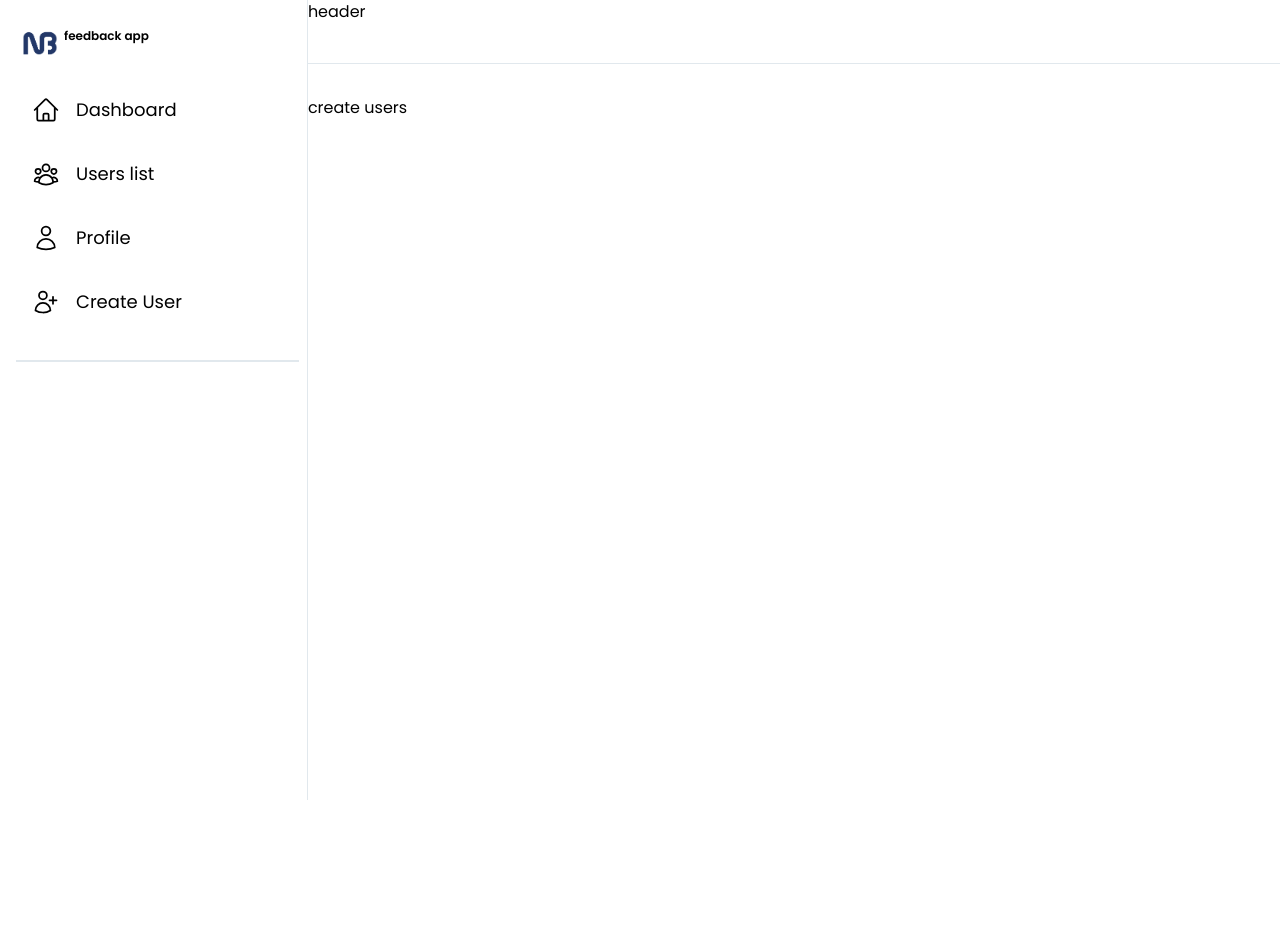
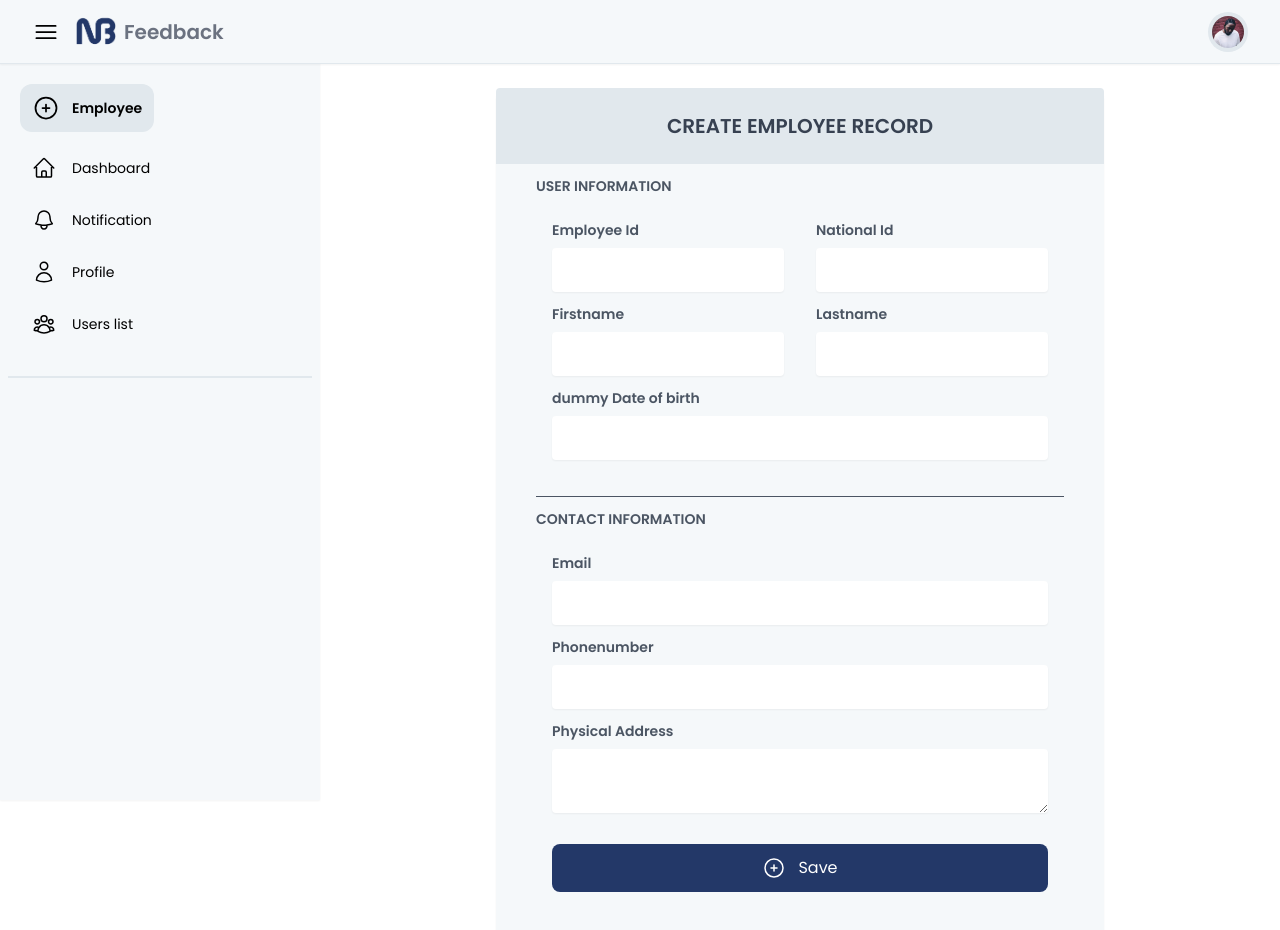
Before and after one commit to Mzala123/customer-feedback-app-frontend, a Vue app: page /add_user in a window 1280 px wide. Shown: the top 930 px of the page. Before the commit the page ends 800 px from the top, so only its background shows below. Built offline with nearby package versions, Linux system fonts and the light colour scheme.

Commit message:
create employee form

```diff
--- a/src/components/SideNav.vue
+++ b/src/components/SideNav.vue
@@ -1,26 +1,28 @@
 <template>
-  <div class="flex h-screen">
+  <div class="">
 
     <!--sidebar-->
 
-    <div class="w-96 border-r border-lighter flex flex-col ml-4">
-        <div class="flex flex-row mt-5">
-            <button class="h-12 w-12 rounded-full hover:bg-lightblue">
-                <img src="../assets/img/nblogo-blue.png"  alt="logo">
-            </button>
-            <span class="text-xs mt-2 font-semibold">feedback app</span>
+    <div class="w-80 h-screen flex flex-col fixed container shadow-sm mx-auto transition-all duration-500 top-0 bg-lighest z-50 pt-16"
+     :class="[isOpen? 'left-0' : '-left-80']">
+         <div class="flex flex-row mt-5 px-5">
+            <router-link :to="'/add_user'" class="h-12 rounded-xl bg-lighter font-semibold hover:shadow-md px-3 py-4 flex items-center w-auto">
+                 <PlusCircleIcon class="h-7 w-7 mr-2"/>
+                 <p class="block text-sm ml-1">Employee</p>
+            </router-link>
+
         </div>
-        <div class="mt-4 mr-2">
-             <router-link class="flex focus:outline-none hover:text-blue items-start px-4 py-3 w-full
-             hover:bg-lightblue rounded-full mr-auto mb-3"
+        <div class="mt-4">
+             <router-link @click="name = item.name" :class="`flex items-center focus:outline-none hover:text-blue hover:border-r-2 border-blue px-8 py-2 w-full
+             hover:bg-lighter rounded-medium mr-auto mb-3 ${name === item.name ? 'text-blue  bg-lighter border-r-2 border-blue' : '' }`"
              v-for="item of adminMenu"
              :key="item.name"
              v-bind:to="{name: item.name}">
-                <component :is="item.icon" class="h-7 w-7 mr-4 text-2xl text-left"></component>
-               <p class="text-lg font-normal text-left">{{ item.title }}</p>
+                <component :is="item.icon" class="h-6 w-6 mr-4 text-left"></component>
+                <p class="text-sm font-normal text-left">{{ item.title }}</p>
             </router-link>
 
-            <div class="border border-lighter mt-8 mb-12"></div>
+            <div class="border border-lighter mt-8 mb-12 mx-2"></div>
 
         </div>
 
@@ -28,15 +30,31 @@
     <!--end of sidebar-->
 
     <!--content-->
-    <div class="block w-full">
+    <div class="w-full transition-all duration-500" :class="[isOpen? 'md:pl-80' : 'pl-0']">
         <!--header-->
-        <div class="flex h-16 border-b border-lighter">
-            header
+        <div   class=" flex w-full justify-between h-16 fixed bg-lighest left-0 top-0 transition-all duration-500 z-[99]  items-center px-8 shadow-sm border-b border-lighter">
+           <div class="flex item-center">
+               <button @click="isOpen = !isOpen" class="">
+                 <Bars3Icon class="h-7 w-7"/>
+               </button>
+
+                <button class="h-14 w-14 rounded-full ml-2">
+                    <img src="../assets/img/nblogo-blue.png"  alt="logo">
+                </button>
+                <h1 class="block text-xl font-semibold text-gray-500 flex items-center">Feedback</h1>
+
+           </div>
+           <div>
+            <button class="flex rounded-full bg-lighter hover:bg-lightblue px-1 py-1 items-center">
+                <img src=".././assets/img/kendal.jpg" class="h-8 w-8 rounded-full" alt="">
+                <!-- <p class="pl-2"> Mtende Mwanza </p> -->
+            </button>
+           </div>
         </div>
         <!--end of header-->
 
         <!--middle content-->
-        <div>
+        <div class="pt-16 bg-white rounded-lg">
            <router-view></router-view>
         </div>
         <!--end middle contend-->
@@ -48,17 +66,22 @@
 
 <script>
 import { ref } from "vue";
-import {HomeIcon, UserPlusIcon, UserGroupIcon, UserIcon} from '@heroicons/vue/24/outline'
+import {HomeIcon, UserPlusIcon, UserGroupIcon, UserIcon,PlusCircleIcon,
+     Bars3CenterLeftIcon, Bars3Icon, PlusIcon, BellIcon} from '@heroicons/vue/24/outline'
 import router from '../router';
 export default{
+    components:{
+      Bars3CenterLeftIcon, Bars3Icon, UserPlusIcon, PlusIcon, PlusCircleIcon
+    },
     setup(){
 
 
     const adminMenu = ref([
            {title:'Dashboard', icon: HomeIcon, name:'admin-dashboard'},
-           {title:'Users list', icon: UserGroupIcon, name:'user-list'},
+           {title:'Notification', icon: BellIcon, name:'user-list'},
            {title:'Profile', icon: UserIcon, name:'admin-profile-settings'},
-           {title:'Create User', icon: UserPlusIcon, name:'add-user'}
+           {title:'Users list', icon: UserGroupIcon, name:'user-list'}
+
     ]);
 
     const name = ref('dashboard')
@@ -74,6 +97,7 @@ export default{
     login,
     isOpen
     };
+
     }
 }
 </script>
--- a/src/views/AboutView.vue
+++ b/src/views/AboutView.vue
@@ -1,6 +1,7 @@
 <template>
   <div class="container mx-auto">
    <h2>about us</h2>
+
   </div>
 </template>
 
--- a/src/views/admin/CreateUser.vue
+++ b/src/views/admin/CreateUser.vue
@@ -1,12 +1,122 @@
 <template>
-    <div class="container mx-auto mt-8">
-       <p>create users</p>
+    <div class="container mx-auto">
+          <div class="w-full lg:w-8/12 px-4 mx-auto mt-6">
+                <div class="relative flex flex-col min-w-0 break-words w-full mb-6 shadow-sm rounded-xl bg-lighest">
+                   <div class="rounded-t bg-lighter mb-0 px-6 py-6">
+                        <div class="flex justify-center text-center">
+                            <h4 class="text-gray-700 text-xl font-semibold items-center">
+                              CREATE EMPLOYEE RECORD
+                            </h4>
+                        </div>
+                  </div>
+
+                    <div class="flex-auto px-4 lg:px-10 py-10 pt-0">
+                        <form action="">
+                            <h5 class="text-gray-600 text-sm mt-3 mb-6 font-semibold uppercase">
+                                User Information
+                            </h5>
+                            <div class="flex flex-wrap">
+
+                                <div class="w-full lg:w-6/12 px-4">
+                                    <div class="relative w-full mb-3">
+                                       <label class="block text-gray-600 text-sm font-semibold mb-2">
+                                        Employee Id</label>
+                                        <input type="text" class="px-3 py-3 placeholder-black text-gray-700
+                                        bg-white rounded text-sm  shadow-sm focus:outline-none w-full ease-linear transition-all duration-150">
+                                    </div>
+                                </div>
+
+                                <div class="w-full lg:w-6/12 px-4">
+                                    <div class="relative w-full mb-3">
+                                       <label class="block text-gray-600 text-sm font-semibold mb-2">
+                                        National Id</label>
+                                        <input type="text" class="px-3 py-3 placeholder-black text-gray-700
+                                        bg-white rounded text-sm  shadow-sm focus:outline-none w-full ease-linear transition-all duration-150">
+                                    </div>
+                                </div>
+
+                                <div class="w-full lg:w-6/12 px-4">
+                                    <div class="relative w-full mb-3">
+                                       <label class="block text-gray-600 text-sm font-semibold mb-2">
+                                        Firstname</label>
+                                        <input type="text" class="px-3 py-3 placeholder-black text-gray-700
+                                        bg-white rounded text-sm  shadow-sm focus:outline-none w-full ease-linear transition-all duration-150">
+                                    </div>
+                                </div>
+
+                                <div class="w-full lg:w-6/12 px-4">
+                                    <div class="relative w-full mb-3">
+                                       <label class="block text-gray-600 text-sm font-semibold mb-2">
+                                        Lastname</label>
+                                        <input type="text" class="px-3 py-3 placeholder-black text-gray-700
+                                        bg-white rounded text-sm  shadow-sm focus:outline-none w-full ease-linear transition-all duration-150">
+                                    </div>
+                                </div>
+
+                                <div class="w-full lg:w-12/12 px-4">
+                                    <div class="relative w-full mb-3">
+                                       <label class="block text-gray-600 text-sm font-semibold mb-2">
+                                        dummy Date of birth</label>
+                                        <input type="text" class="px-3 py-3 placeholder-black text-gray-700
+                                        bg-white rounded text-sm  shadow-sm focus:outline-none w-full ease-linear transition-all duration-150">
+                                    </div>
+                                </div>
+                            </div>
+                            <hr class="mt-6 border-b-1 border-gray-600">
+
+                            <h5 class="text-gray-600 text-sm mt-3 mb-6 font-semibold uppercase">
+                                Contact Information
+                            </h5>
+                            <div class="flex flex-wrap">
+
+                                <div class="w-full lg:w-12/12 px-4">
+                                    <div class="relative w-full mb-3">
+                                       <label class="block text-gray-600 text-sm font-semibold mb-2">
+                                        Email</label>
+                                        <input type="email" class="px-3 py-3 placeholder-black text-gray-700
+                                        bg-white rounded text-sm  shadow-sm focus:outline-none w-full ease-linear transition-all duration-150">
+                                    </div>
+
+                                    <div class="relative w-full mb-3">
+                                       <label class="block text-gray-600 text-sm font-semibold mb-2">
+                                        Phonenumber</label>
+                                        <input type="number" class="px-3 py-3 placeholder-black text-gray-700
+                                        bg-white rounded text-sm  shadow-sm focus:outline-none w-full ease-linear transition-all duration-150">
+                                    </div>
+
+                                    <div class="relative w-full mb-3">
+                                       <label class="block text-gray-600 text-sm font-semibold mb-2">
+                                        Physical Address</label>
+                                        <textarea type="text" class="px-3 py-3 placeholder-black text-gray-700
+                                        bg-white rounded text-sm  shadow-sm focus:outline-none w-full ease-linear transition-all duration-150"> </textarea>
+                                    </div>
+
+                                    <div class="relative w-full mb-3 mt-6">
+                                       <button class="flex justify-center items-center rounded-lg bg-medium_light_blue px-3 py-3 text-white w-full hover:bg-blue">
+                                            <PlusCircleIcon class="h-6 w-6 mr-3"/>
+                                            <p> Save </p>
+                                       </button>
+                                    </div>
+
+                                </div>
+
+                            </div>
+
+                        </form>
+                    </div>
+              </div>
+          </div>
     </div>
 </template>
 
 <script>
+import {HomeIcon, UserPlusIcon, UserGroupIcon, UserIcon,PlusCircleIcon,
+     Bars3CenterLeftIcon, Bars3Icon, PlusIcon, BellIcon} from '@heroicons/vue/24/outline'
+
 export default{
-
+    components:{
+        UserPlusIcon, PlusCircleIcon
+    },
     setup(){
         return{
 
--- a/tailwind.config.js
+++ b/tailwind.config.js
@@ -1,4 +1,5 @@
 /** @type {import('tailwindcss').Config} */
+const colors  = require('tailwindcss/colors')
 module.exports = {
   content: [ "./index.html",
   "./src/**/*.{vue,js,ts,jsx,tsx}",],
@@ -6,13 +7,13 @@ module.exports = {
 
     extend: {
       colors:{
+        primary : colors.blue,
+        gray: colors.gray,
         blue: '#1DA1F2',
         medium_light_blue:'#233868',
         lightblue: '#EFF9FF',
         sky:'#0ea5e9',
         navy_blue: '#0077a7',
-        gray_light: "#e5e7eb",
-        gray_darkish: '#e2e8f0',
         white: '#ffffff',
         white_slate:'#cbd5e1',
         light_orange:'#facc15',
@@ -22,7 +23,7 @@ module.exports = {
         orange:'#a16207',
         amber:'#f59e0b',
         danger: '#b91c1c',
-        gray:"#111827",
+
        },
     },
   },
```
